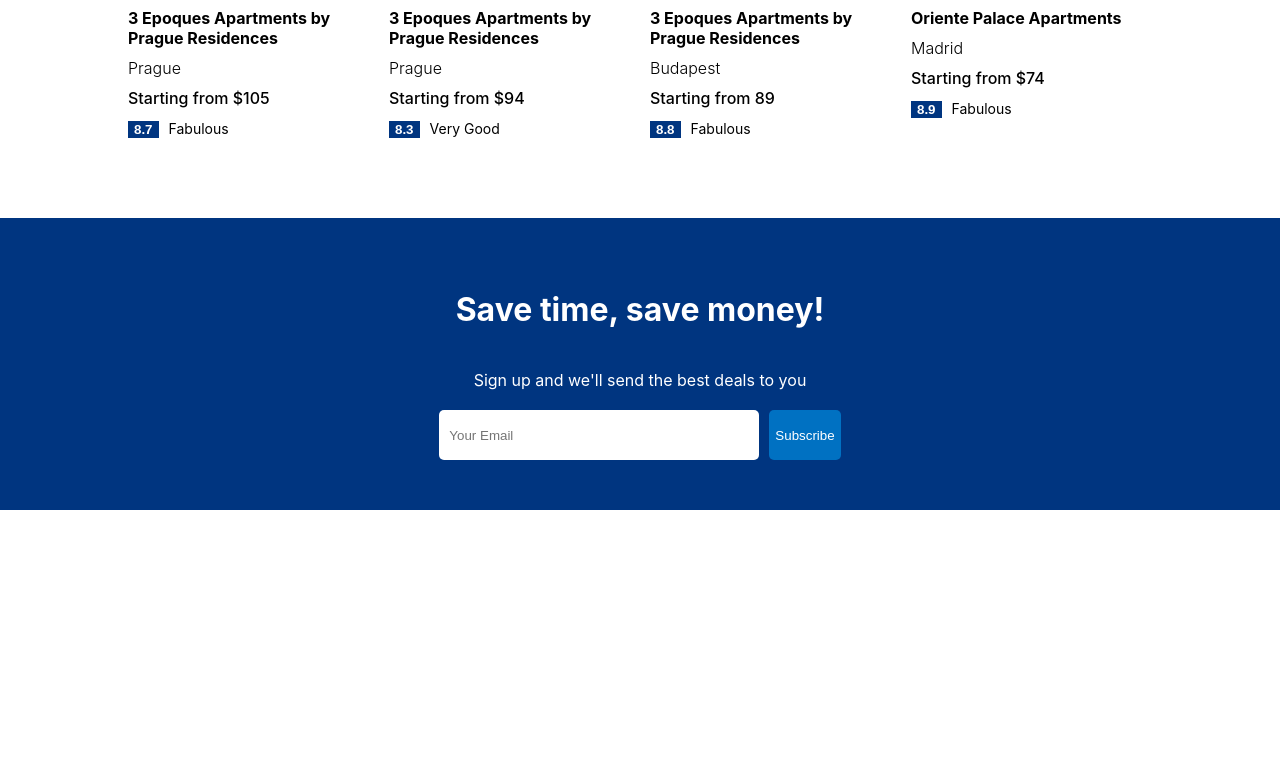
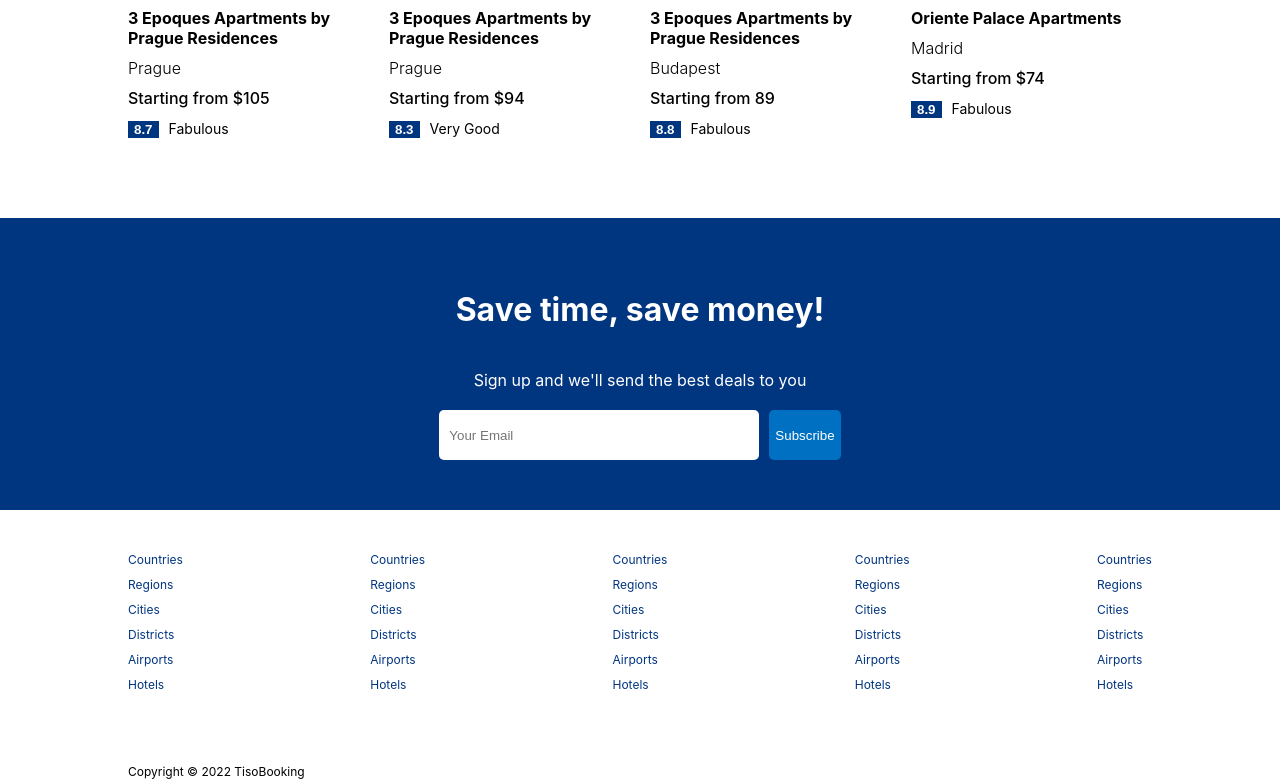
Before and after one commit to TisoOfficiel/Booking, a React (Create React App) app: page / in a window 1280 px wide. Shown: the part 1329-2108 px from the top of the page. Before the commit the page ends 1839 px from the top, so only its background shows below. Built offline with nearby package versions, Linux system fonts and the light colour scheme.

Commit message:
feat : add footer

```diff
--- /dev/null
+++ b/src/components/footer/Footer.jsx
@@ -0,0 +1,53 @@
+import './footer.css'
+
+const Footer = () => {
+  return (
+    <div className="footer">
+        <div className="fLists">
+            <ul className="fList">
+                <li className="fListItem">Countries</li>
+                <li className="fListItem">Regions</li>
+                <li className="fListItem">Cities</li>
+                <li className="fListItem">Districts</li>
+                <li className="fListItem">Airports</li>
+                <li className="fListItem">Hotels</li>
+            </ul>
+            <ul className="fList">
+                <li className="fListItem">Countries</li>
+                <li className="fListItem">Regions</li>
+                <li className="fListItem">Cities</li>
+                <li className="fListItem">Districts</li>
+                <li className="fListItem">Airports</li>
+                <li className="fListItem">Hotels</li>
+            </ul>
+            <ul className="fList">
+                <li className="fListItem">Countries</li>
+                <li className="fListItem">Regions</li>
+                <li className="fListItem">Cities</li>
+                <li className="fListItem">Districts</li>
+                <li className="fListItem">Airports</li>
+                <li className="fListItem">Hotels</li>
+            </ul>
+            <ul className="fList">
+                <li className="fListItem">Countries</li>
+                <li className="fListItem">Regions</li>
+                <li className="fListItem">Cities</li>
+                <li className="fListItem">Districts</li>
+                <li className="fListItem">Airports</li>
+                <li className="fListItem">Hotels</li>
+            </ul>
+            <ul className="fList">
+                <li className="fListItem">Countries</li>
+                <li className="fListItem">Regions</li>
+                <li className="fListItem">Cities</li>
+                <li className="fListItem">Districts</li>
+                <li className="fListItem">Airports</li>
+                <li className="fListItem">Hotels</li>
+            </ul>
+        </div>
+        <div className="fText">Copyright © 2022 TisoBooking</div>
+    </div>
+  )
+}
+
+export default Footer
--- /dev/null
+++ b/src/components/footer/footer.css
@@ -0,0 +1,22 @@
+.footer{
+    width: 100%;
+    max-width: 1024px;
+    font-size: 12px;
+}
+
+.fLists{
+    width: 100%;
+    display: flex;
+    justify-content: space-between;
+    margin-bottom: 50px;
+}
+.fList{
+    list-style-type: none;
+    padding: 0;
+}
+
+.fListItem{
+    margin-bottom: 10px;
+    color:#003580;
+    cursor: pointer;
+}
--- a/src/pages/home/Home.jsx
+++ b/src/pages/home/Home.jsx
@@ -5,6 +5,7 @@
 import FeaturedProperties from "../../components/featuredProperties/FeaturedProperties"
 import "./home.css"
 import MailList from "../../components/mailList/MailList"
+import Footer from "../../components/footer/Footer"
 
 const Home = () => {
   return (
@@ -18,6 +19,7 @@
       <h1 className="homeTitle">Homes guest love</h1>
       <FeaturedProperties />
       <MailList/>
+      <Footer />
     </div>
   </div>
   )
```
